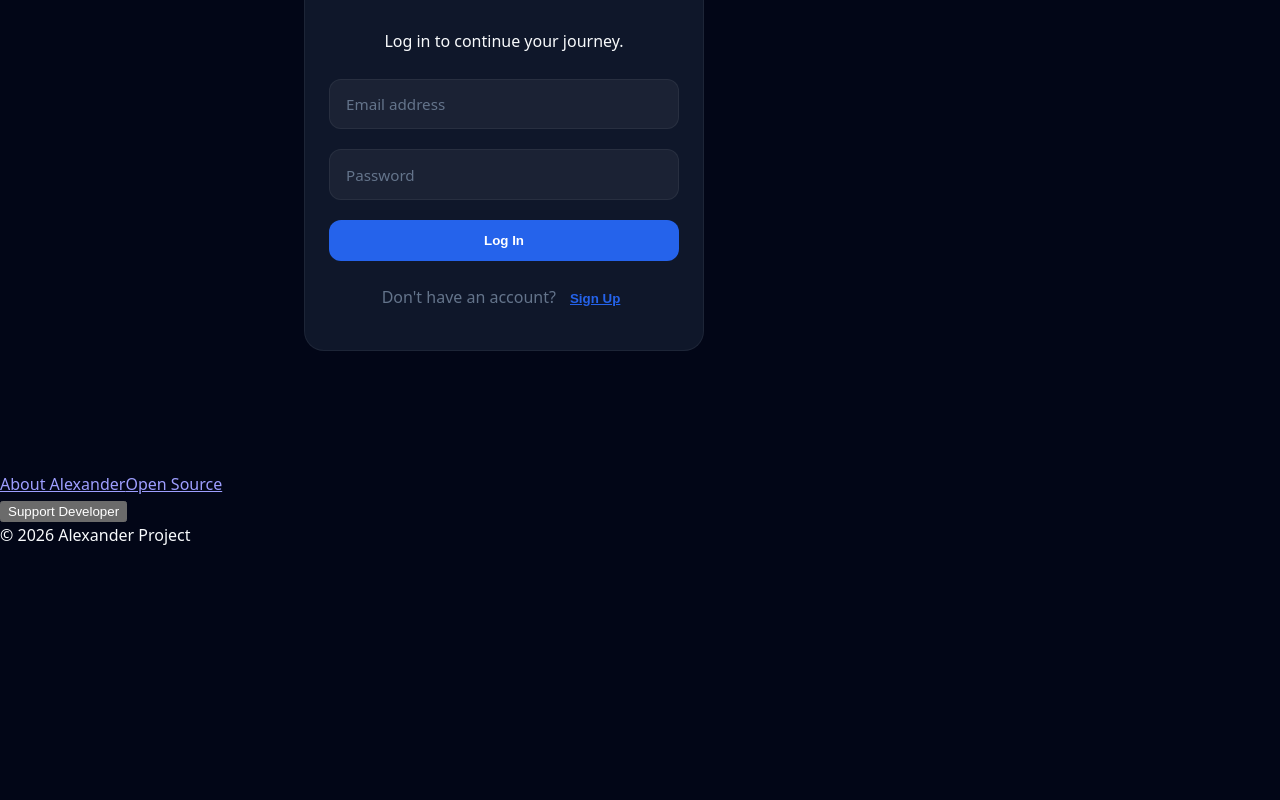
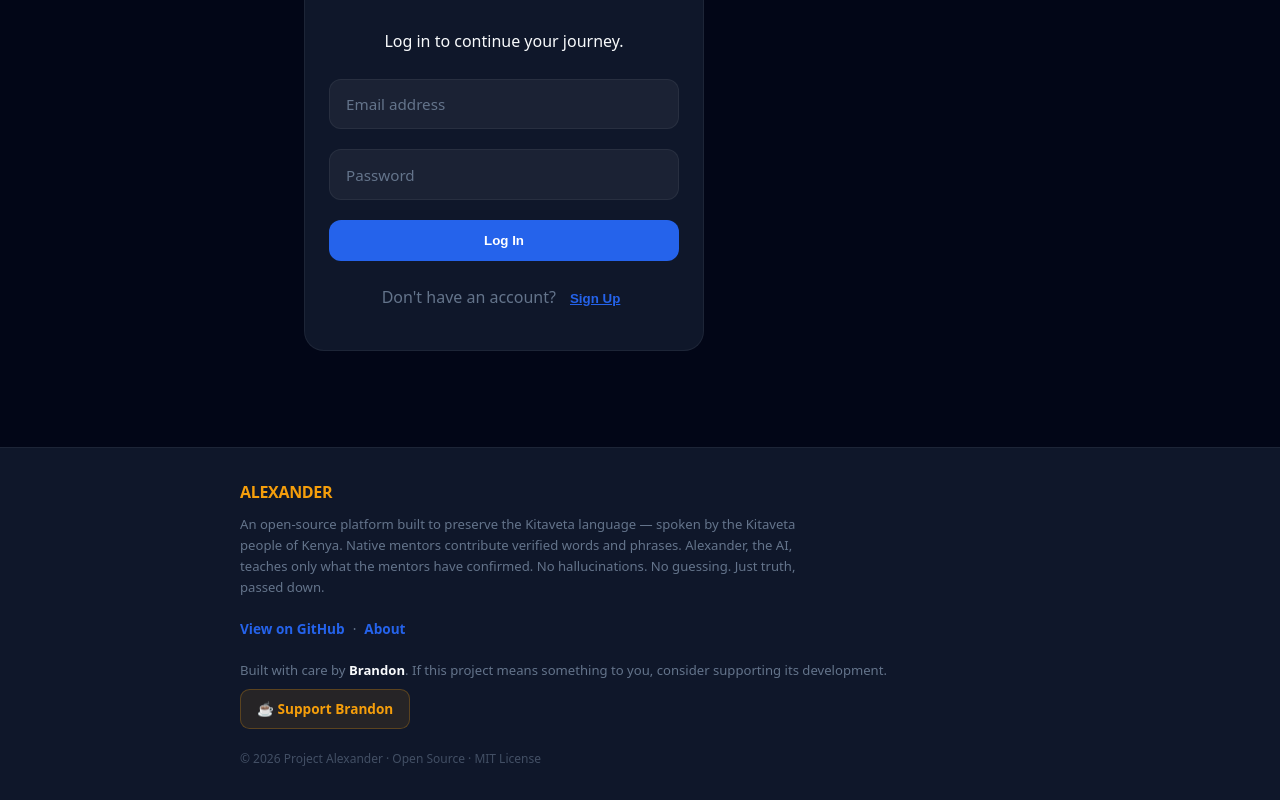
Before and after one commit to djBrandy/Bhakuo, a React (Vite) app: page / in a window 1280 px wide. Shown: the part 251-1051 px from the top of the page. Before the commit the page ends 800 px from the top, so only its background shows below. Built offline with nearby package versions, Linux system fonts and the light colour scheme.

Commit message:
remove dropdown nav, rewrite footer with project description and support link

```diff
--- a/src/App.css
+++ b/src/App.css
@@ -539,3 +539,94 @@ body {
   .main-content { padding: 2rem; }
   .header { padding: 1rem 4rem; }
 }
+
+/* Footer */
+.footer {
+  border-top: 1px solid var(--border);
+  background: var(--card);
+  padding: 2rem 1rem;
+  margin-top: auto;
+}
+
+.footer-inner {
+  max-width: 800px;
+  margin: 0 auto;
+  display: flex;
+  flex-direction: column;
+  gap: 1.25rem;
+}
+
+.footer-brand {
+  display: flex;
+  flex-direction: column;
+  gap: 0.5rem;
+}
+
+.footer-logo {
+  font-size: 1rem;
+  font-weight: 900;
+  color: var(--accent);
+  letter-spacing: -0.02em;
+}
+
+.footer-desc {
+  margin: 0;
+  font-size: 0.82rem;
+  color: var(--muted);
+  line-height: 1.6;
+  max-width: 560px;
+}
+
+.footer-links {
+  display: flex;
+  align-items: center;
+  gap: 0.5rem;
+  font-size: 0.85rem;
+}
+
+.footer-links a {
+  color: var(--primary);
+  text-decoration: none;
+  font-weight: 600;
+}
+
+.footer-links a:hover { text-decoration: underline; }
+
+.footer-dot { color: var(--muted); }
+
+.footer-support {
+  display: flex;
+  flex-direction: column;
+  gap: 0.5rem;
+}
+
+.footer-support p {
+  margin: 0;
+  font-size: 0.82rem;
+  color: var(--muted);
+}
+
+.footer-support strong { color: var(--text); }
+
+.support-link {
+  display: inline-block;
+  background: rgba(245, 158, 11, 0.1);
+  border: 1px solid rgba(245, 158, 11, 0.25);
+  color: var(--accent);
+  padding: 0.5rem 1rem;
+  border-radius: 0.6rem;
+  font-size: 0.85rem;
+  font-weight: 700;
+  text-decoration: none;
+  transition: background 0.2s;
+  width: fit-content;
+}
+
+.support-link:hover { background: rgba(245, 158, 11, 0.2); }
+
+.footer-copy {
+  margin: 0;
+  font-size: 0.75rem;
+  color: var(--muted);
+  opacity: 0.6;
+}
--- a/src/components/Footer.tsx
+++ b/src/components/Footer.tsx
@@ -1,31 +1,46 @@
-import { useState } from 'react'
 import type { Page } from '../types'
-import SupportModal from './SupportModal'
 
 interface FooterProps {
   onNavigate: (page: Page) => void
 }
 
 const Footer = ({ onNavigate }: FooterProps) => {
-  const [isSupportOpen, setIsSupportOpen] = useState(false)
-
   return (
     <footer className="footer">
-      <div className="footer-links">
-        <a href="#" onClick={(e) => { e.preventDefault(); onNavigate('home'); }}>About Alexander</a>
-        <a href="#" onClick={(e) => { e.preventDefault(); }}>Open Source</a>
+      <div className="footer-inner">
+        <div className="footer-brand">
+          <span className="footer-logo">ALEXANDER</span>
+          <p className="footer-desc">
+            An open-source platform built to preserve the Kitaveta language — spoken by the Kitaveta people of Kenya.
+            Native mentors contribute verified words and phrases. Alexander, the AI, teaches only what the mentors have confirmed.
+            No hallucinations. No guessing. Just truth, passed down.
+          </p>
+        </div>
+
+        <div className="footer-links">
+          <a href="https://github.com/djBrandy/Bhakuo" target="_blank" rel="noopener noreferrer">
+            View on GitHub
+          </a>
+          <span className="footer-dot">·</span>
+          <a href="#" onClick={(e) => { e.preventDefault(); onNavigate('home') }}>
+            About
+          </a>
+        </div>
+
+        <div className="footer-support">
+          <p>Built with care by <strong>Brandon</strong>. If this project means something to you, consider supporting its development.</p>
+          <a
+            href="https://buymeacoffee.com"
+            target="_blank"
+            rel="noopener noreferrer"
+            className="support-link"
+          >
+            ☕ Support Brandon
+          </a>
+        </div>
+
+        <p className="footer-copy">© {new Date().getFullYear()} Project Alexander · Open Source · MIT License</p>
       </div>
-      <button className="support-btn" onClick={() => setIsSupportOpen(true)}>
-        Support Developer
-      </button>
-      <div className="copyright">
-        © {new Date().getFullYear()} Alexander Project
-      </div>
-
-      <SupportModal
-        isOpen={isSupportOpen}
-        onClose={() => setIsSupportOpen(false)}
-      />
     </footer>
   )
 }
--- a/src/components/Header.tsx
+++ b/src/components/Header.tsx
@@ -1,7 +1,6 @@
-import { useState } from 'react'
 import type { Page, Profile } from '../types'
 import { supabase } from '../services/supabase'
-import { Home, BookOpen, GraduationCap, Library, Settings, LogOut, ChevronDown } from 'lucide-react'
+import { Home, BookOpen, GraduationCap, Library, Settings, LogOut } from 'lucide-react'
 
 interface HeaderProps {
   currentPage: Page
@@ -11,20 +10,18 @@ interface HeaderProps {
 }
 
 const Header = ({ currentPage, onNavigate, session, profile }: HeaderProps) => {
-  const [menuOpen, setMenuOpen] = useState(false)
-
   const handleLogout = async () => {
     await supabase.auth.signOut()
   }
 
-  const isMentor = profile?.role === 'mentor'
+  const isMentor = profile?.role === 'mentor' || profile?.role === 'pending_mentor'
 
   const navItems: { page: Page; label: string; icon: React.ReactNode }[] = [
-    { page: 'home',    label: 'Home',       icon: <Home size={18} /> },
-    { page: 'learner', label: 'Learn',      icon: <GraduationCap size={18} /> },
+    { page: 'home',     label: 'Home',     icon: <Home size={18} /> },
+    { page: 'learner',  label: 'Learn',    icon: <GraduationCap size={18} /> },
     ...(isMentor ? [{ page: 'mentor' as Page, label: 'Mentor', icon: <BookOpen size={18} /> }] : []),
-    { page: 'library', label: 'Library',    icon: <Library size={18} /> },
-    { page: 'settings',label: 'Settings',   icon: <Settings size={18} /> },
+    { page: 'library',  label: 'Library',  icon: <Library size={18} /> },
+    { page: 'settings', label: 'Settings', icon: <Settings size={18} /> },
   ]
 
   return (
@@ -34,51 +31,20 @@ const Header = ({ currentPage, onNavigate, session, profile }: HeaderProps) => {
       </div>
 
       {session && (
-        <>
-          {/* Desktop nav */}
-          <nav className="nav desktop-nav">
-            {navItems.map(({ page, label }) => (
+        <nav className="nav">
+          {navItems.map(({ page, label, icon }) => (
             <button
               key={page}
               className={currentPage === page ? 'active' : ''}
               onClick={() => onNavigate(page)}
             >
-                {label}
+              {icon} {label}
             </button>
           ))}
           <button className="logout-btn" onClick={handleLogout}>
             <LogOut size={16} /> Logout
           </button>
         </nav>
-
-          {/* Mobile: profile chip + dropdown */}
-          <div className="mobile-menu-wrapper">
-            <button className="profile-chip" onClick={() => setMenuOpen(o => !o)}>
-              <span className="chip-avatar">
-                {(profile?.full_name ?? 'U')[0].toUpperCase()}
-              </span>
-              <ChevronDown size={14} className={menuOpen ? 'rotated' : ''} />
-            </button>
-
-            {menuOpen && (
-              <div className="dropdown-menu" onClick={() => setMenuOpen(false)}>
-                {navItems.map(({ page, label, icon }) => (
-                  <button
-                    key={page}
-                    className={`dropdown-item ${currentPage === page ? 'active' : ''}`}
-                    onClick={() => onNavigate(page)}
-                  >
-                    {icon} {label}
-                  </button>
-                ))}
-                <div className="dropdown-divider" />
-                <button className="dropdown-item danger" onClick={handleLogout}>
-                  <LogOut size={16} /> Logout
-                </button>
-              </div>
-            )}
-          </div>
-        </>
       )}
     </header>
   )
```
Lines whose indentation alone changed are shown as unchanged.
